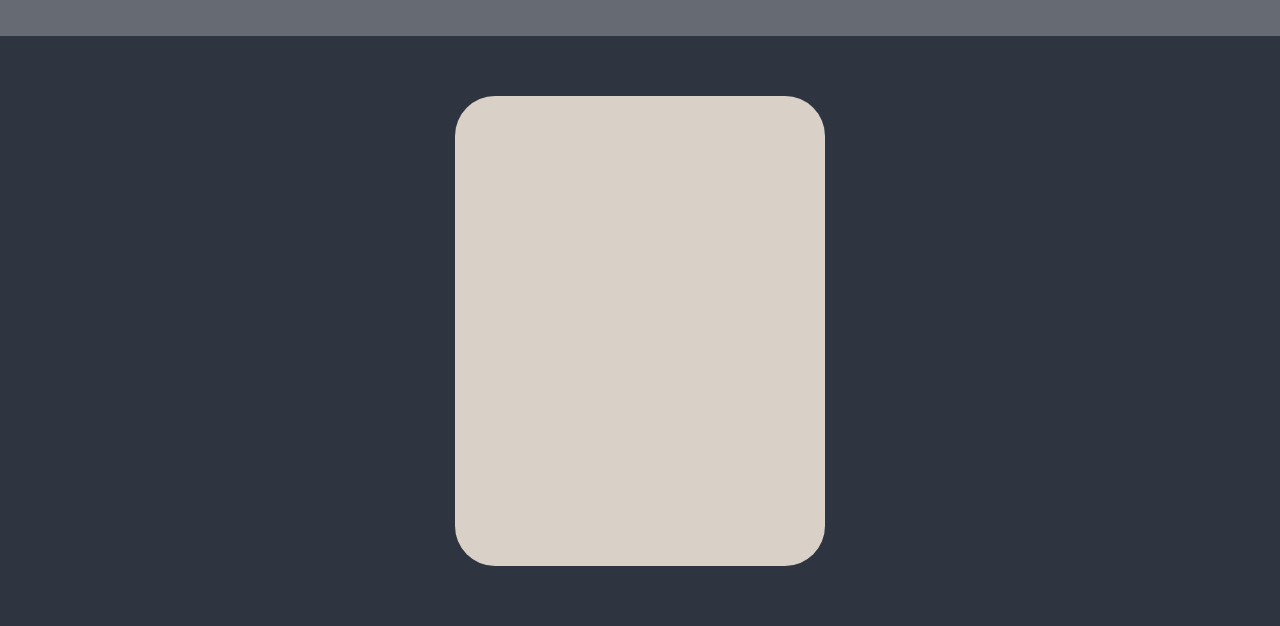
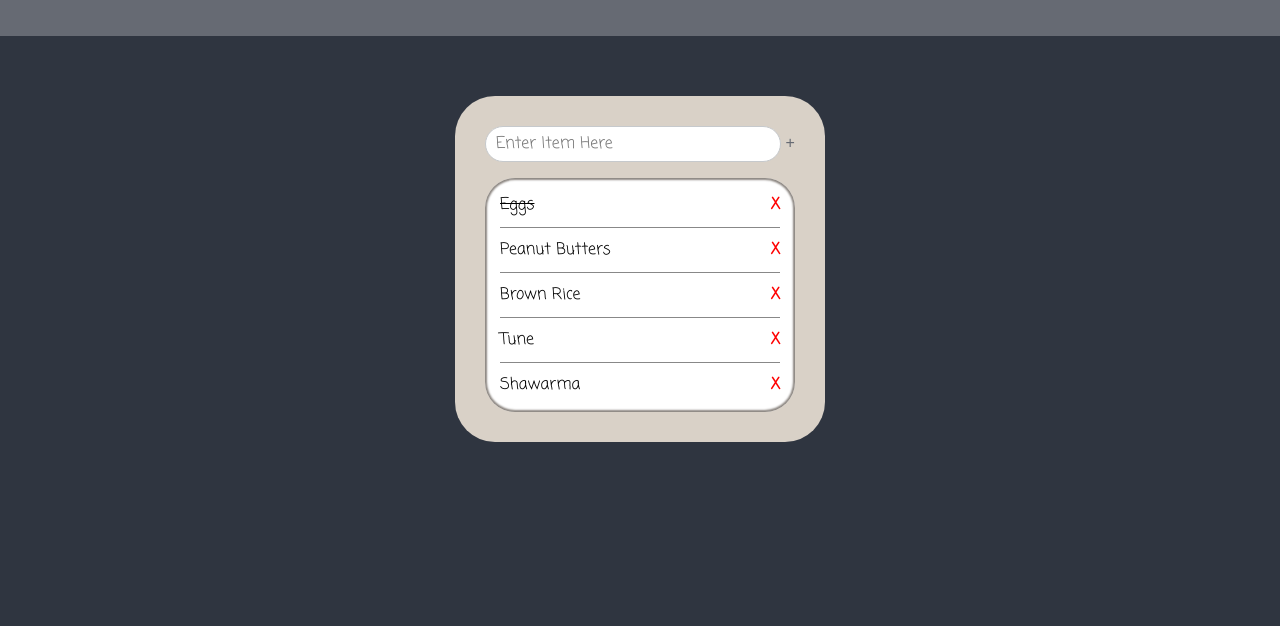
Before and after one commit to AlahmadiQ8/shopping_list_web_app, a plain HTML site: page index.html in a window 1280 px wide. Shown: the part 194-820 px from the top of the page. Drawn offline with nearby package versions, Linux system fonts and the light colour scheme.

Commit message:
Done static design

```diff
--- a/css/main.css
+++ b/css/main.css
@@ -4,6 +4,8 @@
   -webkit-box-sizing: border-box; /* Safari/Chrome, other WebKit */
      -moz-box-sizing: border-box; /* Firefox, other Gecko */
           box-sizing: border-box; /* Opera/IE 8+ */
+	padding: 0;
+	margin: 0;
 }
 
 
@@ -15,6 +17,11 @@ body {
 /*** upper header ***/
 .upper-head {
 	background-color: #666A73;
+
+	background: -webkit-linear-gradient(to top, #666A73 70%, #2F3540 120%);
+	background:    -moz-linear-gradient(to top, #666A73 70%, #2F3540 120%);
+	background:         linear-gradient(to top, #666A73 70%, #2F3540 120%);
+
 	width: 100%;
 	height: 230px;
 	margin-top: 0;
@@ -48,7 +55,70 @@ body {
 .app-container {
 	background-color: #D9D1C7;
 	width: 370px;
-	height: 470px;
+	/*height: 470px;*/
 	margin: 60px auto;
 	border-radius: 40px;
+	padding: 30px;
 }
+
+/*** item entry ***/
+.enter-item {
+	border: none;
+	padding: 0;
+	margin: 0;
+}
+.enter-item label {
+	display: inline-block;
+	font: normal 36/44px "Oswald", sans-serif;
+	color: #666A73;
+	height: 44px;
+}
+.enter-item input {
+	display: inline-block;
+	font: normal 16px 'Coming Soon', cursive;
+	border: 1px solid #c6c9cc;
+	border-radius: 30px;
+	color: #888;
+	margin: 0 0 0 0;
+	padding: 5px 10px;
+	width: 296px;
+}
+.enter-item input:focus {
+	border-radius: 30px;
+	box-shadow:inset 0 0 1px 1px #888;
+	outline: none;
+}
+
+/*** items list ***/
+.items-list {
+	/*display: none;*/
+	padding: 15px;
+	font: 16px 'Coming Soon', cursive;
+	background-color: #fff;
+	box-shadow:inset 0 0 2px 2px #8C8681;
+	border-radius: 30px;
+}
+.items-list li {
+	display: block;
+	position: relative;
+	list-style-type: none;
+	padding: 10px 0;
+	border-bottom: 1px solid #888;
+}
+.items-list li:first-child{
+	padding-top: 0;
+}
+.items-list li:last-child{
+	padding-bottom: 0;
+	border-bottom: none;
+}
+.delete {
+	font-weight: bold;
+	color: red;
+	position: absolute;
+	right: 0;
+	text-decoration: none;
+}
+#deleted {
+	text-decoration: line-through;
+}
--- a/index.html
+++ b/index.html
@@ -19,7 +19,20 @@
 	</header>
 
 	<section class="app-container">
+		<fieldset class="enter-item">
+				<input id="item" type="text" name="name" placeholder="Enter Item Here" required>
+				<label for="item">&#43;</label>
+	    </fieldset>
 
+	    <section class="items-list">
+	    	<ul>
+	    		<li id="deleted">Eggs <a href="#" class="delete">X</a></li>
+	    		<li>Peanut Butters <a href="#" class="delete">X</a></li>
+	    		<li>Brown Rice <a href="#" class="delete">X</a></li>
+	    		<li>Tune <a href="#" class="delete">X</a></li>
+	    		<li>Shawarma <a href="#" class="delete">X</a></li>
+	    	</ul>
+	    </section>
 	</section>
 
 </body>
```
